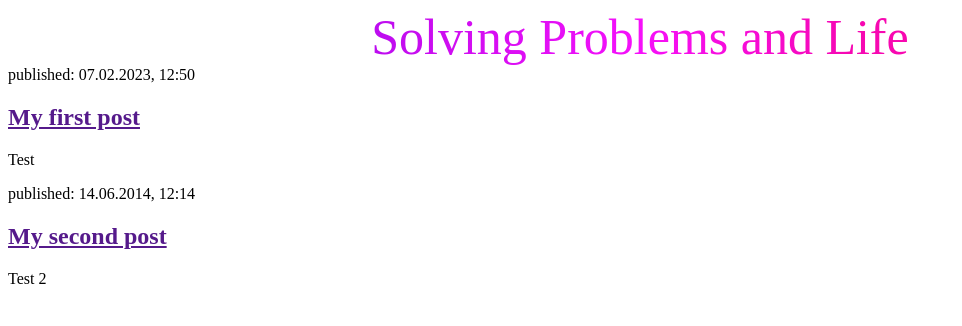
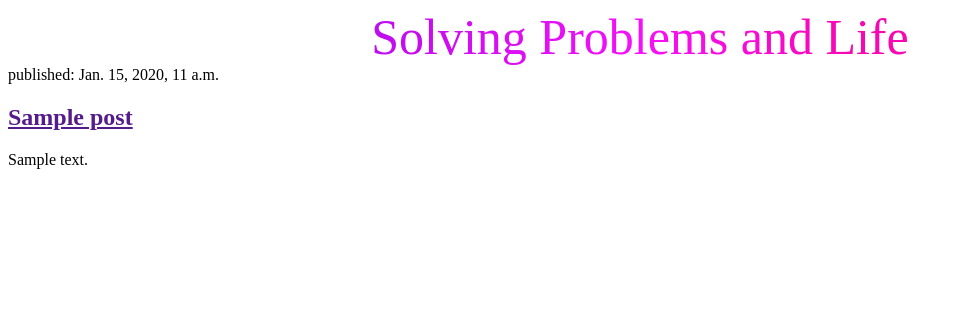
Before and after one commit to anninij/my_first_blog, a Django app: page / in a window 1280 px wide. Shown: the top 326 px of the page, without its empty margins (0-962 px from the left). Run offline with Django 4.2, Linux system fonts and the light colour scheme; tables that the repository leaves empty hold one stand-in row (values such as "Sample post").

Commit message:
Modiefied templates to display posts

```diff
--- a/blog/templates/blog/post_list.html
+++ b/blog/templates/blog/post_list.html
@@ -26,17 +26,12 @@
                 Solving Problems and Life
             </div>
         </header>
-
+        {% for post in posts %}
         <article>
-            <time>published: 07.02.2023, 12:50</time>
-            <h2><a href="">My first post</a></h2>
-            <p>Test</p>
+            <time>published: {{ post.published_date }}</time>
+            <h2><a href="">{{ post.title }}</a></h2>
+            <p>{{ post.text|linebreaksbr }}</p>
         </article>
-
-        <article>
-            <time>published: 14.06.2014, 12:14</time>
-            <h2><a href="">My second post</a></h2>
-            <p>Test 2</p>
-        </article>
+        {% endfor %}
     </body>
 </html>
--- a/blog/views.py
+++ b/blog/views.py
@@ -1,5 +1,8 @@
 from django.shortcuts import render
+from django.utils import timezone
+from .models import Post
 
 # Create your views here.
 def post_list(request):
-    return render(request, 'blog/post_list.html', {})
+    posts = Post.objects.filter(published_date__lte=timezone.now()).order_by('published_date')
+    return render(request, 'blog/post_list.html', {'posts' : posts})
```
